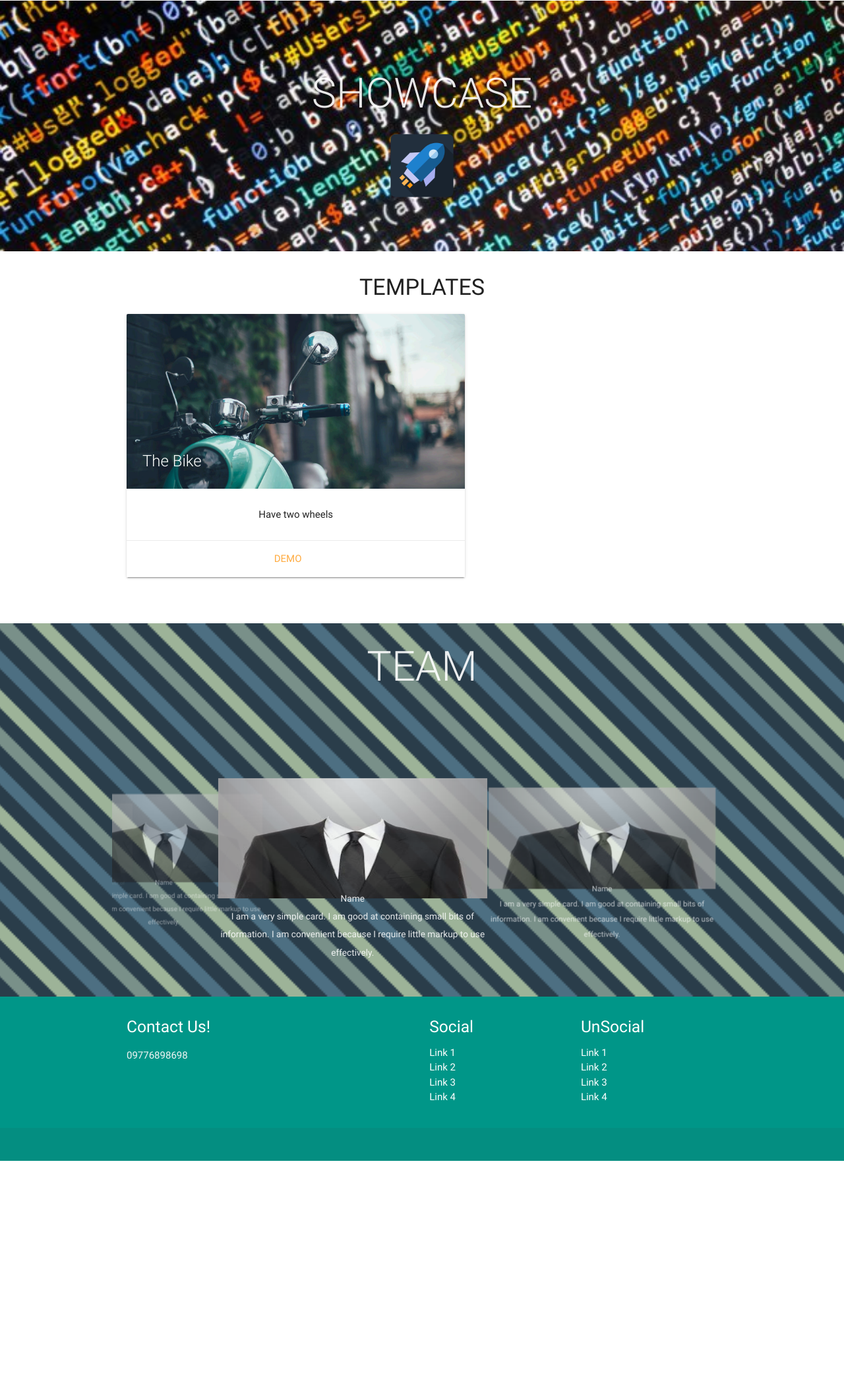
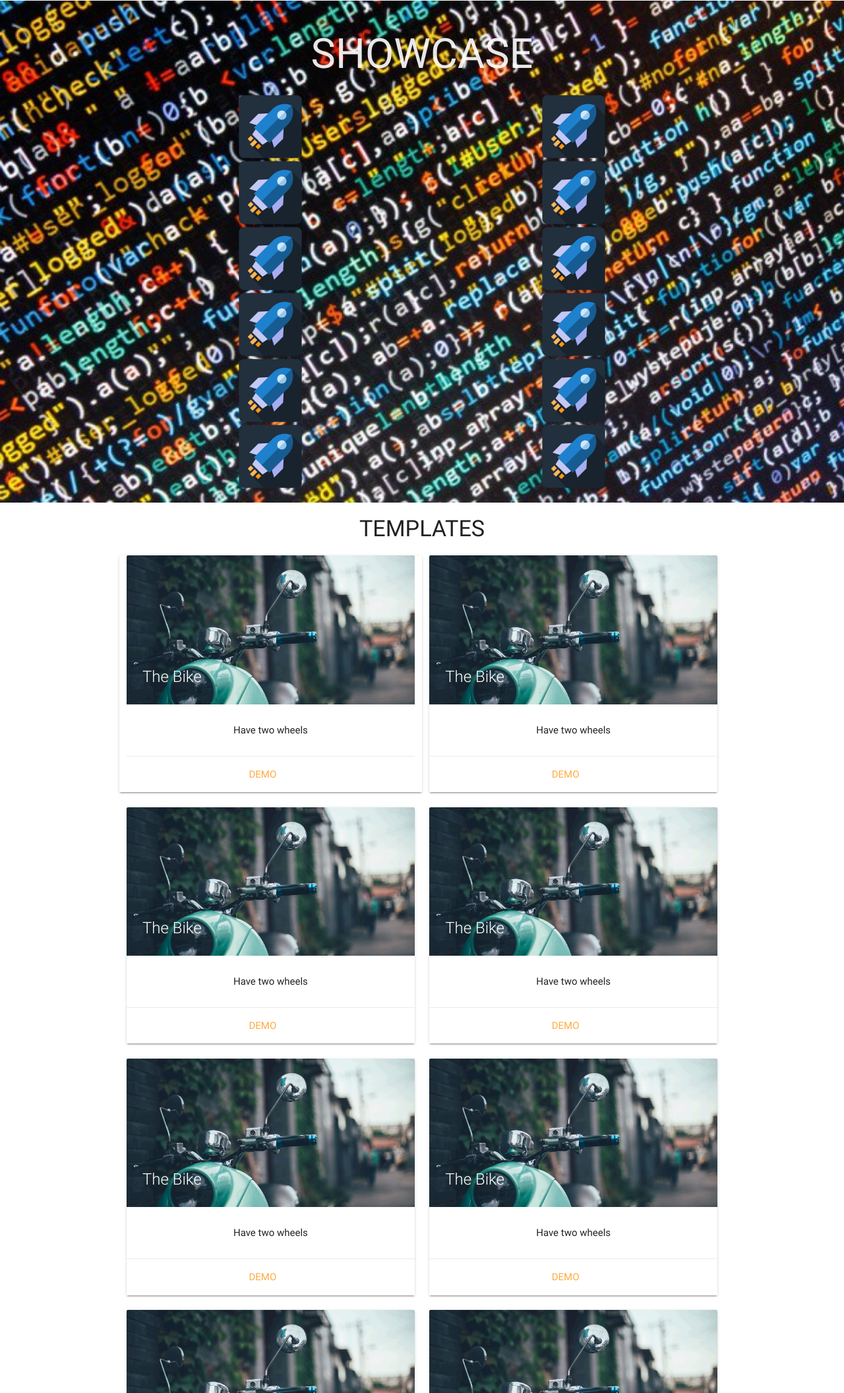
Before and after one commit to godofuri76/SPDR-Web, a plain HTML site: page index.html in a window 1280 px wide. Shown: the part 688-2800 px from the top of the page at 66% size. Before the commit the page ends 2448 px from the top, so only its background shows below. Drawn offline with nearby package versions, Linux system fonts and the light colour scheme; some icons are missing.

Commit message:
duplicate templates and showcase

```diff
--- a/index.html
+++ b/index.html
@@ -31,10 +31,67 @@
     <div class="section no-pad-bot">
       <div class="container">
         <div class="row center">
-          <h1 class="header col s12 light"> SHOWCASE</h1>
+          <h1 class="header col s12"> SHOWCASE</h1>
+		  <div class="col l6 s12 m7">
 		  <a href="https://play.google.com/store/apps/details?id=com.neutron.enrapture">
 			<img border="0"  src="Enrapture.jpg" width="100" height="100">
 		  </a>
+		  </div>
+		  <div class="col l6 s12 m7">
+		  <a href="https://play.google.com/store/apps/details?id=com.neutron.enrapture">
+			<img border="0"  src="Enrapture.jpg" width="100" height="100">
+		  </a>
+		  </div>
+		  <div class="col l6 s12 m7">
+		  <a href="https://play.google.com/store/apps/details?id=com.neutron.enrapture">
+			<img border="0"  src="Enrapture.jpg" width="100" height="100">
+		  </a>
+		  </div>
+		  <div class="col l6 s12 m7">
+		  <a href="https://play.google.com/store/apps/details?id=com.neutron.enrapture">
+			<img border="0"  src="Enrapture.jpg" width="100" height="100">
+		  </a>
+		  </div>
+		  <div class="col l6 s12 m7">
+		  <a href="https://play.google.com/store/apps/details?id=com.neutron.enrapture">
+			<img border="0"  src="Enrapture.jpg" width="100" height="100">
+		  </a>
+		  </div>
+		  <div class="col l6 s12 m7">
+		  <a href="https://play.google.com/store/apps/details?id=com.neutron.enrapture">
+			<img border="0"  src="Enrapture.jpg" width="100" height="100">
+		  </a>
+		  </div>
+		  <div class="col l6 s12 m7">
+		  <a href="https://play.google.com/store/apps/details?id=com.neutron.enrapture">
+			<img border="0"  src="Enrapture.jpg" width="100" height="100">
+		  </a>
+		  </div>
+		  <div class="col l6 s12 m7">
+		  <a href="https://play.google.com/store/apps/details?id=com.neutron.enrapture">
+			<img border="0"  src="Enrapture.jpg" width="100" height="100">
+		  </a>
+		  </div>
+		  <div class="col l6 s12 m7">
+		  <a href="https://play.google.com/store/apps/details?id=com.neutron.enrapture">
+			<img border="0"  src="Enrapture.jpg" width="100" height="100">
+		  </a>
+		  </div>
+		  <div class="col l6 s12 m7">
+		  <a href="https://play.google.com/store/apps/details?id=com.neutron.enrapture">
+			<img border="0"  src="Enrapture.jpg" width="100" height="100">
+		  </a>
+		  </div>
+		  <div class="col l6 s12 m7">
+		  <a href="https://play.google.com/store/apps/details?id=com.neutron.enrapture">
+			<img border="0"  src="Enrapture.jpg" width="100" height="100">
+		  </a>
+		  </div>
+		  <div class="col l6 s12 m7">
+		  <a href="https://play.google.com/store/apps/details?id=com.neutron.enrapture">
+			<img border="0"  src="Enrapture.jpg" width="100" height="100">
+		  </a>
+		  </div>
         </div>
       </div>
     </div>
@@ -43,13 +100,147 @@
 
   <!--templates-->
   <div class="container">
-    <div class="section">
+
+
       <div class="row">
         <div class="col s12 center">
           <h3><i class="mdi-content-send brown-text"></i></h3>
           <h4>TEMPLATES</h4>
             <div class="row">
-				<div class="col s12 m7">
+				<div class="card col l6 s12 m7">
+						<div class="card-image">
+						  <img src="background1.jpg">
+						  <span class="card-title">The Bike</span>
+						</div>
+						<div class="card-content">
+						  <p>Have two wheels</p>
+						</div>
+						<div class="card-action">
+						  <a href="#">Demo</a>
+						</div>
+					  </div>
+
+					<div class="col l6 s12 m7">
+					  <div class="card">
+						<div class="card-image">
+						  <img src="background1.jpg">
+						  <span class="card-title">The Bike</span>
+						</div>
+						<div class="card-content">
+						  <p>Have two wheels</p>
+						</div>
+						<div class="card-action">
+						  <a href="#">Demo</a>
+						</div>
+					  </div>
+					</div>
+
+						<div class="col l6 s12 m7">
+					  <div class="card">
+						<div class="card-image">
+						  <img src="background1.jpg">
+						  <span class="card-title">The Bike</span>
+						</div>
+						<div class="card-content">
+						  <p>Have two wheels</p>
+						</div>
+						<div class="card-action">
+						  <a href="#">Demo</a>
+						</div>
+					  </div>
+					</div>
+
+					<div class="col l6 s12 m7">
+					  <div class="card">
+						<div class="card-image">
+						  <img src="background1.jpg">
+						  <span class="card-title">The Bike</span>
+						</div>
+						<div class="card-content">
+						  <p>Have two wheels</p>
+						</div>
+						<div class="card-action">
+						  <a href="#">Demo</a>
+						</div>
+					  </div>
+					</div>
+
+					<div class="col l6 s12 m7">
+					  <div class="card">
+						<div class="card-image">
+						  <img src="background1.jpg">
+						  <span class="card-title">The Bike</span>
+						</div>
+						<div class="card-content">
+						  <p>Have two wheels</p>
+						</div>
+						<div class="card-action">
+						  <a href="#">Demo</a>
+						</div>
+					  </div>
+					</div>
+
+					<div class="col l6 s12 m7">
+					  <div class="card">
+						<div class="card-image">
+						  <img src="background1.jpg">
+						  <span class="card-title">The Bike</span>
+						</div>
+						<div class="card-content">
+						  <p>Have two wheels</p>
+						</div>
+						<div class="card-action">
+						  <a href="#">Demo</a>
+						</div>
+					  </div>
+					</div>
+
+					<div class="col l6 s12 m7">
+					  <div class="card">
+						<div class="card-image">
+						  <img src="background1.jpg">
+						  <span class="card-title">The Bike</span>
+						</div>
+						<div class="card-content">
+						  <p>Have two wheels</p>
+						</div>
+						<div class="card-action">
+						  <a href="#">Demo</a>
+						</div>
+					  </div>
+					</div>
+
+					<div class="col l6 s12 m7">
+					  <div class="card">
+						<div class="card-image">
+						  <img src="background1.jpg">
+						  <span class="card-title">The Bike</span>
+						</div>
+						<div class="card-content">
+						  <p>Have two wheels</p>
+						</div>
+						<div class="card-action">
+						  <a href="#">Demo</a>
+						</div>
+					  </div>
+					</div>
+
+					<div class="col l6 s12 m7">
+					  <div class="card">
+						<div class="card-image">
+						  <img src="background1.jpg">
+						  <span class="card-title">The Bike</span>
+						</div>
+						<div class="card-content">
+						  <p>Have two wheels</p>
+						</div>
+						<div class="card-action">
+						  <a href="#">Demo</a>
+						</div>
+					  </div>
+					</div>
+
+					<div class="col l6 s12 m7">
 					  <div class="card">
 						<div class="card-image">
 						  <img src="background1.jpg">
@@ -66,7 +257,7 @@
 			</div>
         </div>
       </div>
-    </div>
+
   </div>
 
 <!--team-->
@@ -121,7 +312,6 @@
 						</div>
 					</div>
 				</div>
-
 				</div>
 			</div>
 
@@ -138,7 +328,7 @@
           <p class="grey-text text-lighten-4">09776898698</p>
         </div>
         <div class="col l3 s12">
-          <h5 class="white-text">Social</h5>
+          <h5 class="white-text">Link</h5>
           <ul>
             <li><a class="white-text" href="#!">Link 1</a></li>
             <li><a class="white-text" href="#!">Link 2</a></li>
@@ -147,7 +337,7 @@
           </ul>
         </div>
         <div class="col l3 s12">
-          <h5 class="white-text">UnSocial</h5>
+          <h5 class="white-text">Link</h5>
           <ul>
             <li><a class="white-text" href="#!">Link 1</a></li>
             <li><a class="white-text" href="#!">Link 2</a></li>
```
Also changed, not shown: Originals/SPDR.png (deleted), 1 other file. Lines whose indentation alone changed are shown as unchanged.
